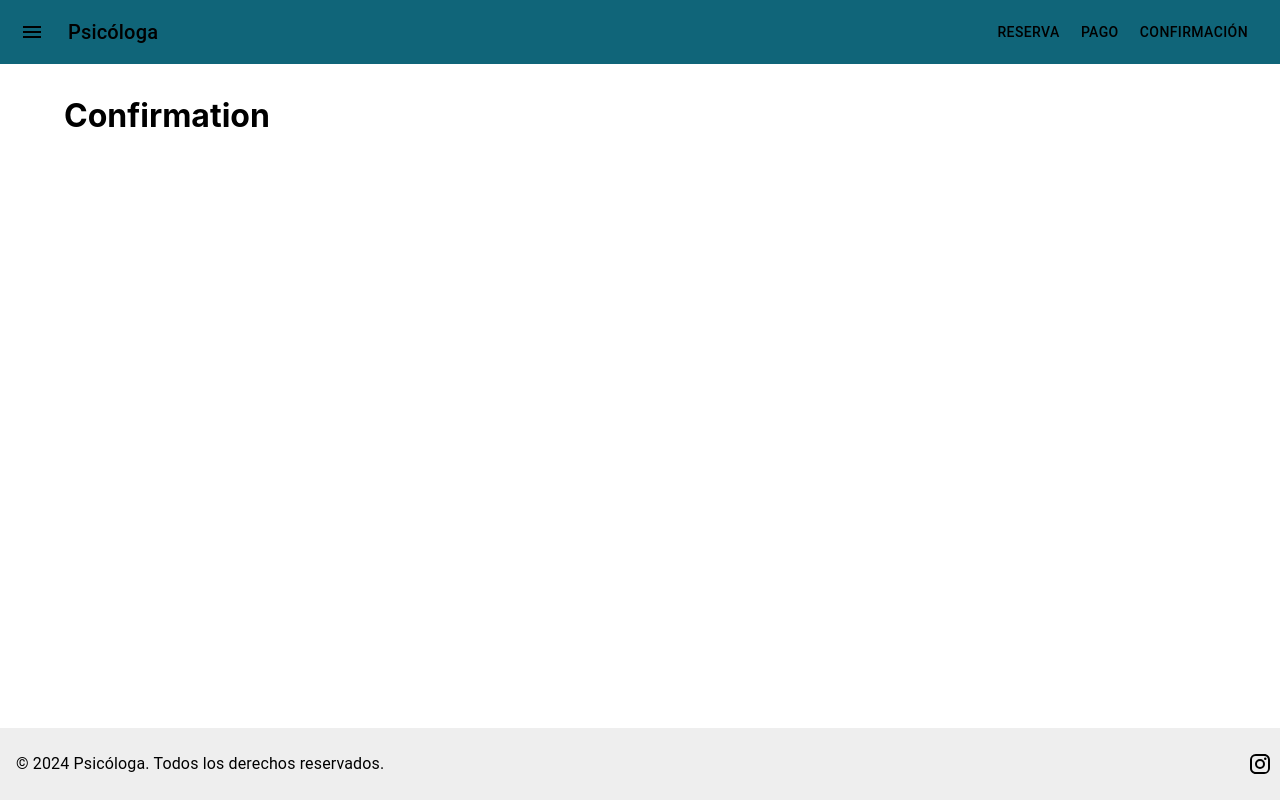
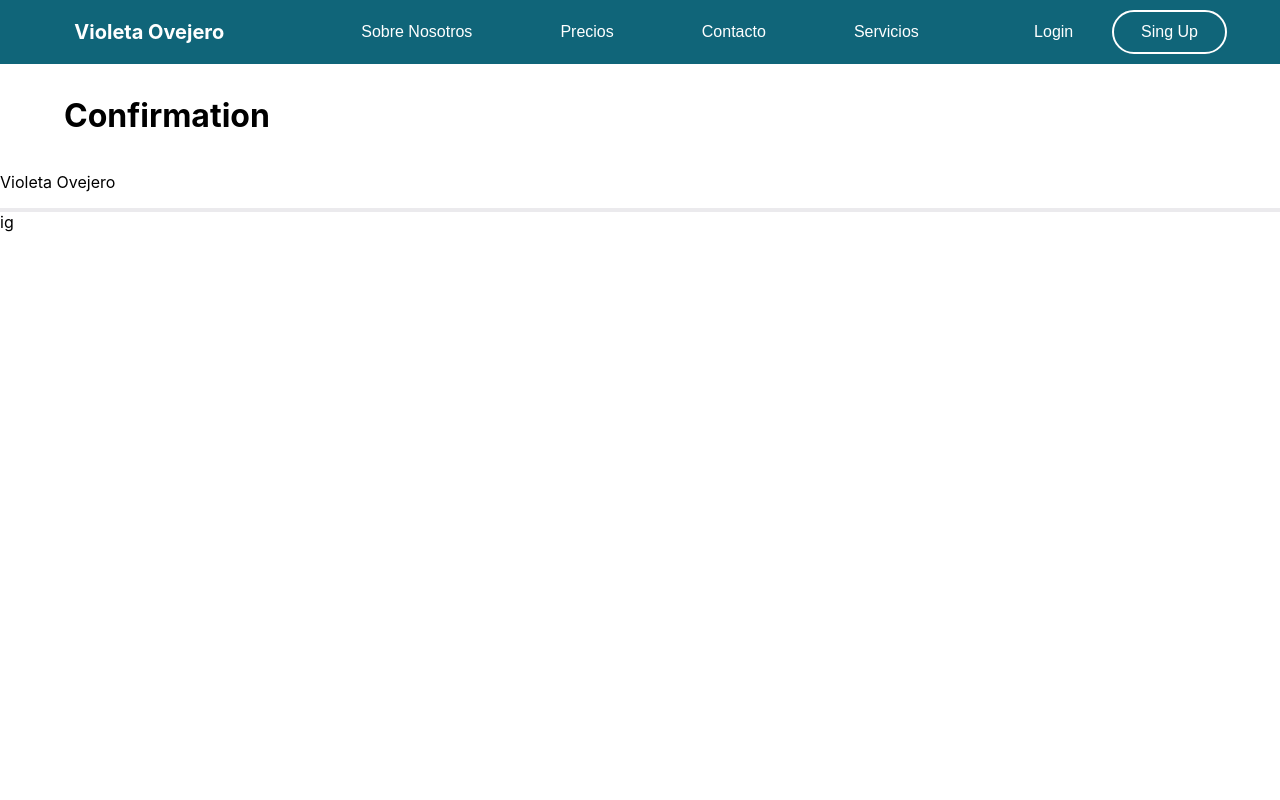
Before and after one commit to Diego-DPL/violeta-ovejero, a React (Create React App) app: page /confirmation in a window 1280 px wide. Built offline with nearby package versions, Linux system fonts and the light colour scheme.

Commit message:
Se ha incluido el header y se ha empezado con el fotter, no hay nada de funcionalidad todavia

```diff
--- a/src/components/Footer/Footer.css
+++ b/src/components/Footer/Footer.css
@@ -0,0 +1,8 @@
+.footer {
+    display: flex;
+    flex-flow: column;
+}
+
+.footerDivider {
+    border: 2px solid #EBEAED;
+}
--- a/src/components/Footer/Footer.jsx
+++ b/src/components/Footer/Footer.jsx
@@ -1,40 +1,48 @@
 import React from 'react';
+import './Footer.css';
 import { Box, Typography, Link, IconButton } from '@mui/material';
 import InstagramIcon from '@mui/icons-material/Instagram';
 
 const Footer = () => {
   return (
-    <Box
-      component="footer"
-      sx={{
-        py: 2,
-        px: 2,
-        mt: 'auto',
-        backgroundColor: (theme) =>
-          theme.palette.mode === 'dark' ? theme.palette.grey[800] : theme.palette.grey[200],
-        textAlign: 'center',
-        display: 'flex',
-        justifyContent: 'space-between',
-        alignItems: 'center',
-        position: 'fixed',
-        bottom: 0,
-        width: '100%'
-      }}
-    >
-      <Typography variant="body1">
-        © 2024 Psicóloga. Todos los derechos reservados.
-      </Typography>
-      <IconButton
-        component={Link}
-        href="https://www.instagram.com/violetavop.psicologa"
-        target="_blank"
-        rel="noopener"
-        color="inherit"
-        sx={{ mr: 2 }} // Add margin to the right
-      >
-        <InstagramIcon />
-      </IconButton>
-    </Box>
+    <div className='footer'>
+      <p>Violeta Ovejero</p>
+      <div className='footerDivider'></div>
+      <div className='socialMedia'>ig</div>
+    </div>
+
+
+    // <Box
+    //   component="footer"
+    //   sx={{
+    //     py: 2,
+    //     px: 2,
+    //     mt: 'auto',
+    //     backgroundColor: (theme) =>
+    //       theme.palette.mode === 'dark' ? theme.palette.grey[800] : theme.palette.grey[200],
+    //     textAlign: 'center',
+    //     display: 'flex',
+    //     justifyContent: 'space-between',
+    //     alignItems: 'center',
+    //     position: 'fixed',
+    //     bottom: 0,
+    //     width: '100%'
+    //   }}
+    // >
+    //   <Typography variant="body1">
+    //     © 2024 Psicóloga. Todos los derechos reservados.
+    //   </Typography>
+    //   <IconButton
+    //     component={Link}
+    //     href="https://www.instagram.com/violetavop.psicologa"
+    //     target="_blank"
+    //     rel="noopener"
+    //     color="inherit"
+    //     sx={{ mr: 2 }} // Add margin to the right
+    //   >
+    //     <InstagramIcon />
+    //   </IconButton>
+    // </Box>
   );
 };
 
--- a/src/components/Header/Header.css
+++ b/src/components/Header/Header.css
@@ -1,4 +1,10 @@
 .header {
     background-color: #106579;
-    position: static;
+    display: grid;
+    grid-template-columns: repeat(3, 1fr);
+    gap: 15%; /* Espacio entre columnas, opcional */
+    height: 8vh;
+    justify-content: center;
+    justify-items: center;
+    align-content: space-around;
 }
--- a/src/components/Header/Header.jsx
+++ b/src/components/Header/Header.jsx
@@ -1,18 +1,20 @@
 import React from 'react';
 import './Header.css';
-import AppBar from '@mui/material/AppBar';
-import Toolbar from '@mui/material/Toolbar';
-import Typography from '@mui/material/Typography';
-import Button from '@mui/material/Button';
-import IconButton from '@mui/material/IconButton';
-import MenuIcon from '@mui/icons-material/Menu';
-import { Link } from 'react-router-dom';
-
+import Menu from '../Menu/Menu';
+import LoginMenu from '../LoginMenu/LoginMenu';
+import Logo from '../Logo/Logo';
 
 const Header = () => {
+
+  const opciones = ['Sobre Nosotros', 'Precios', 'Contacto' , 'Servicios'];
+
   return (
-    <AppBar class="header"  >
-      <Toolbar>
+    <div className="header"  >
+      <Logo/>
+      <Menu opciones={opciones}/>
+      <LoginMenu/>
+
+      {/* <Toolbar>
         <IconButton edge="start" color="inherit" aria-label="menu" sx={{ mr: 2 }}>
           <MenuIcon />
         </IconButton>
@@ -36,8 +38,8 @@ const Header = () => {
             Confirmación
           </Link>
         </Button>
-      </Toolbar>
-    </AppBar>
+      </Toolbar> */}
+    </div>
   );
 };
 
--- /dev/null
+++ b/src/components/LoginMenu/LoginMenu.css
@@ -0,0 +1,28 @@
+.loginContainer{
+    color: white;
+    white-space: nowrap;
+    display: flex;
+    flex-direction: row;
+    gap: 20%;
+    font-family: sans-serif;
+    align-content: center;
+    align-items: center;
+    flex-direction: row;
+    justify-content: center;
+}
+
+.singUpContainer{
+    border: 2px solid white;
+    border-radius: 100px;
+    width: 150px;
+    height: 40px;
+    display: flex;
+    align-content: center;
+    align-items: center;
+    flex-direction: row;
+    justify-content: center;
+}
+
+.singUpText{
+    margin: 5px 5px 5px 5px;
+}
--- /dev/null
+++ b/src/components/LoginMenu/LoginMenu.jsx
@@ -0,0 +1,17 @@
+import React from 'react';
+import './LoginMenu.css';
+
+function LoginMenu() {
+    return (
+        <div className='loginContainer'>
+            <div className='Login'>
+            Login
+            </div>
+            <div className='singUpContainer'>
+                <p className='singUpText'>Sing Up</p>
+            </div>
+        </div>
+    )
+}
+
+export default LoginMenu
--- /dev/null
+++ b/src/components/Logo/Logo.css
@@ -0,0 +1,9 @@
+.logoContainer {
+    color: white;
+    font-weight: bold;
+    font-size: 20px;
+    display: flex;
+    flex-flow: row;
+    justify-content: center;
+    align-items: center;
+}
--- /dev/null
+++ b/src/components/Logo/Logo.jsx
@@ -0,0 +1,12 @@
+import React from 'react';
+import './Logo.css';
+
+function Logo() {
+    return (
+        <div className='logoContainer'>
+            Violeta Ovejero
+        </div>
+    )
+}
+
+export default Logo
--- /dev/null
+++ b/src/components/Menu/Menu.css
@@ -0,0 +1,21 @@
+.menu {
+    font-family: sans-serif;
+    display: flex;
+    flex-flow: row;
+    gap: 30%;
+    justify-content: center;
+    align-items: center;
+
+}
+
+.opcion {
+    white-space: nowrap;
+    color: white;
+    cursor: pointer;
+    transition: background-color 0.3s ease, color 0.3s ease;
+}
+
+
+.opcion:hover {
+    color: #878686;
+}
--- /dev/null
+++ b/src/components/Menu/Menu.jsx
@@ -0,0 +1,18 @@
+import React from 'react';
+import './Menu.css';
+
+function Menu({opciones}) {
+    return (
+
+   <div className="menu">
+        {opciones.map((item, index) => (
+            <div key={index} className="opcion">
+                {item}
+            </div>
+        ))}
+    </div>
+
+    )
+}
+
+export default Menu
```
